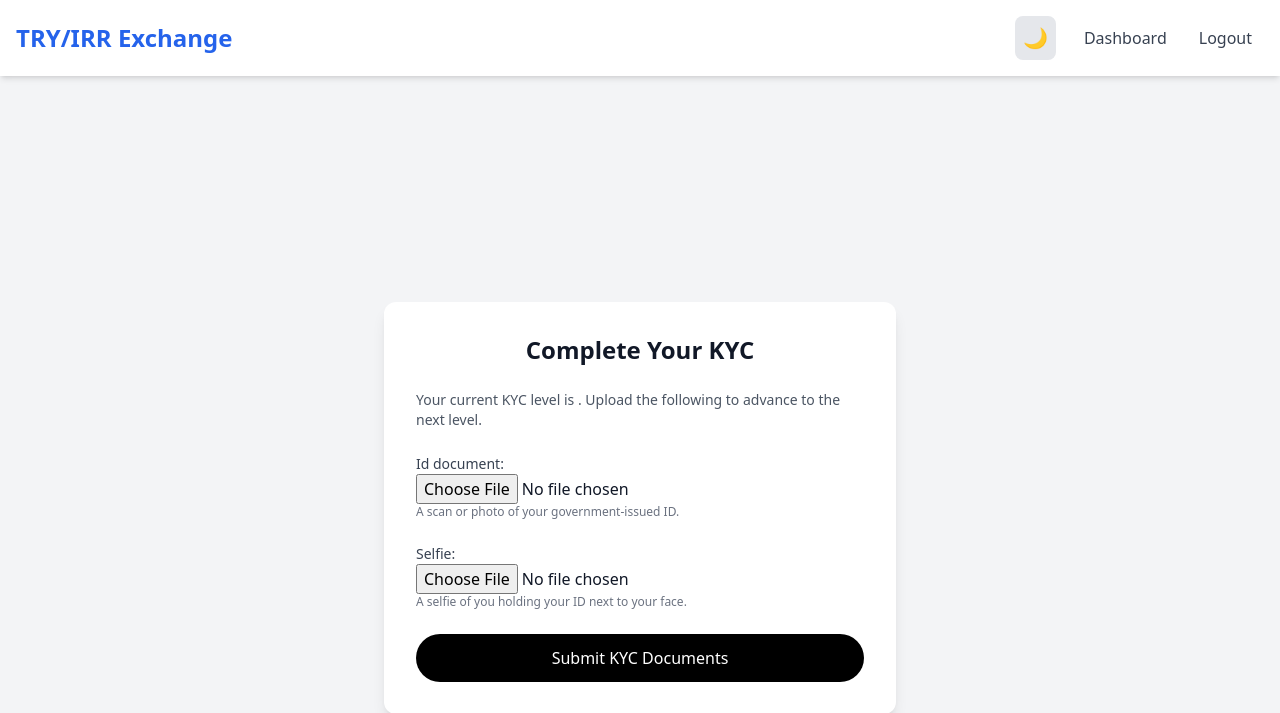
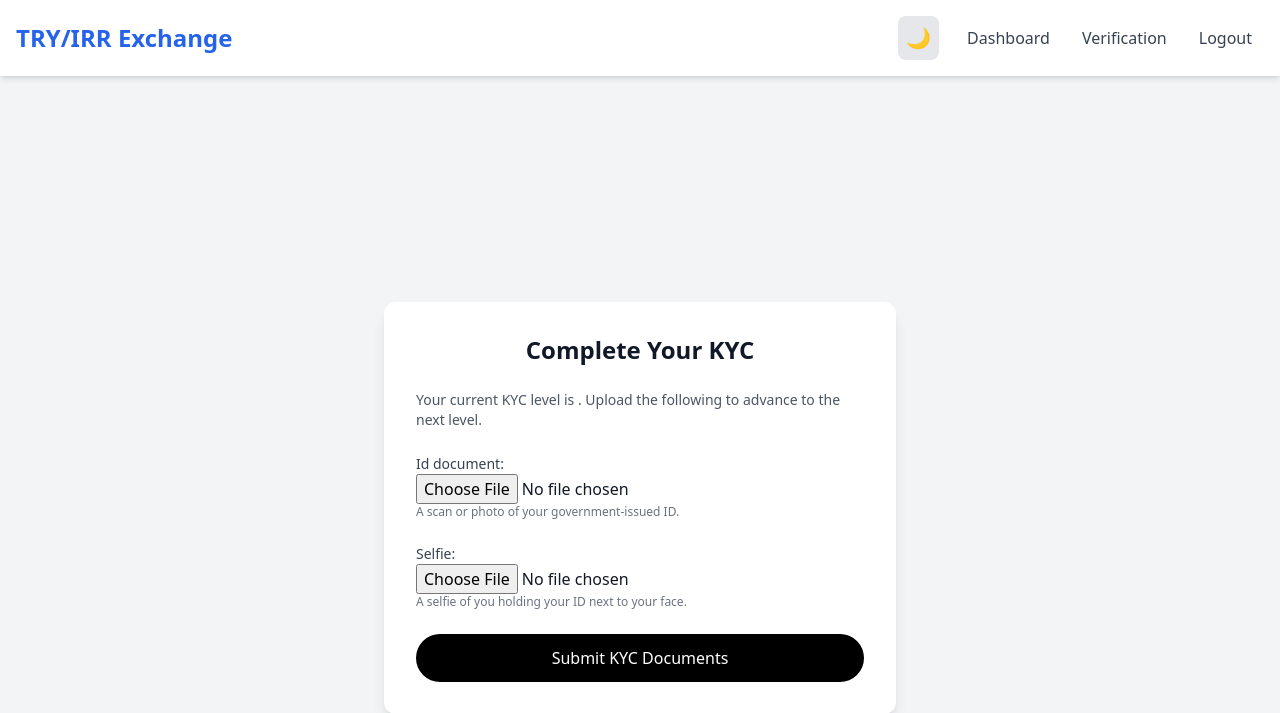
Before and after one commit to jjebraham/tryirr_platform, a Django app: page /kyc/ in a window 1280 px wide. Shown: the top 713 px of the page. Run offline with Django 5.2, Linux system fonts and the light colour scheme; a user stored in the database is signed in; some libraries are stand-ins or nearby versions.

Commit message:
Restore verification page link

```diff
--- a/core/templates/core/base.html
+++ b/core/templates/core/base.html
@@ -38,6 +38,10 @@
             <a href="{% url 'core:dashboard' %}"
                class="px-3 py-2 text-gray-700 dark:text-gray-200 hover:text-blue-600 dark:hover:text-blue-400 transition-all duration-300">
               Dashboard
+            </a>
+            <a href="{% url 'core:verification' %}"
+               class="px-3 py-2 text-gray-700 dark:text-gray-200 hover:text-blue-600 dark:hover:text-blue-400 transition-all duration-300">
+              Verification
             </a>
             <a href="{% url 'account_logout' %}"
                class="px-3 py-2 text-gray-700 dark:text-gray-200 hover:text-red-600 dark:hover:text-red-400 transition-all duration-300">
--- a/core/templates/core/index.html
+++ b/core/templates/core/index.html
@@ -11,6 +11,10 @@
         <a href="{% url 'core:dashboard' %}"
            class="px-6 py-3 bg-blue-600 text-white rounded-lg hover:bg-blue-700">
           {% trans "Go to Dashboard" %}
+        </a>
+        <a href="{% url 'core:verification' %}"
+           class="px-6 py-3 bg-yellow-600 text-white rounded-lg hover:bg-yellow-700">
+          {% trans "Verification" %}
         </a>
       {% else %}
         <a href="{% url 'account_signup' %}"
--- a/core/urls.py
+++ b/core/urls.py
@@ -12,5 +12,6 @@
     path('dashboard/', views.dashboard, name='dashboard'),
     # KYC flow
     path('kyc/',  views.kyc,       name='kyc'),
+    path('verification/', views.verification, name='verification'),
     path('rates/', views.rates_api, name='rates'),
 ]
--- a/core/views.py
+++ b/core/views.py
@@ -47,6 +47,12 @@
     return render(request, "core/kyc.html", {"form": form})
 
 
+@login_required
+def verification(request):
+    """Alias for the KYC view so /verification/ stays functional."""
+    return kyc(request)
+
+
 def rates_api(request):
     """Return exchange rates as JSON for the homepage table."""
     data = fetch_all_rates()
```
